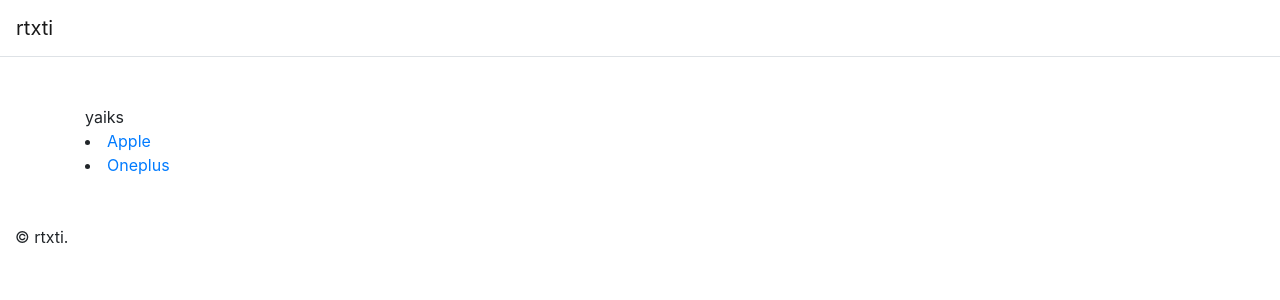
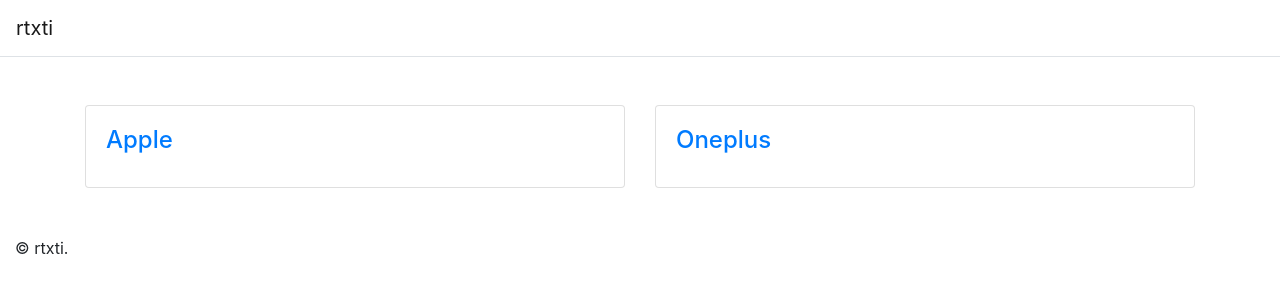
Before and after one commit to rtxti/www, a Jekyll site: the page built from smartphones.html, in a window 1280 px wide. Shown: the top 300 px of the page. Built offline with Jekyll 4.4.1, drawn with Linux system fonts in a browser that asks for light colours.

Commit message:
Update smartphones.html

```diff
--- a/smartphones.html
+++ b/smartphones.html
@@ -4,11 +4,22 @@ title: Smartphones
 ---
 
 <div class="container">
-  yaiks
+  <div class="row">
   {% assign phone-brand = site.smartphones | sort: "uniq-name" %}
   {% for brand in phone-brand %}
     {% if brand.uniq-name %}
-    <li><a href="{{ brand.url | relative_url }}">{{ brand.title }}</a></li>
+    <div class="col">
+      <div class="card">
+        <div class="card-body">
+          <h4 class="card-title">
+            <a href="{{ brand.url | relative_url }}" class="stretched-link">
+              {{ brand.title }}
+            </a>
+          </h4>
+        </div>
+      </div>
+    </div>
     {% endif %}
   {% endfor %}
+  </div>
 </div>
```
